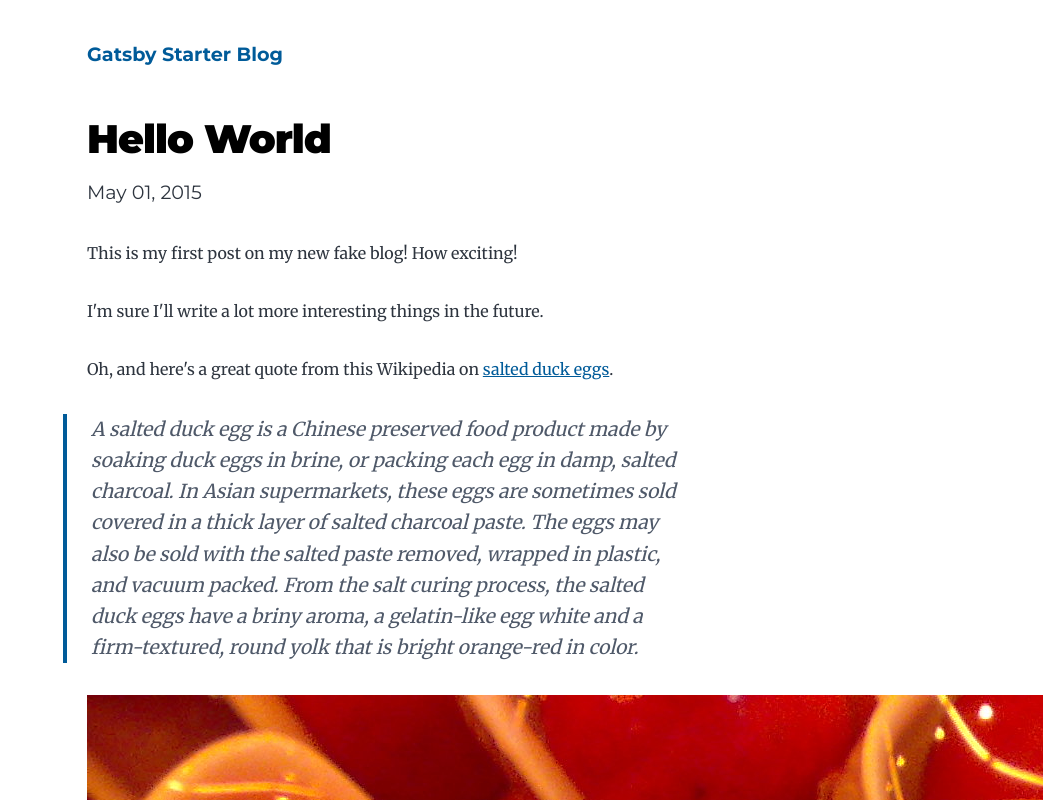
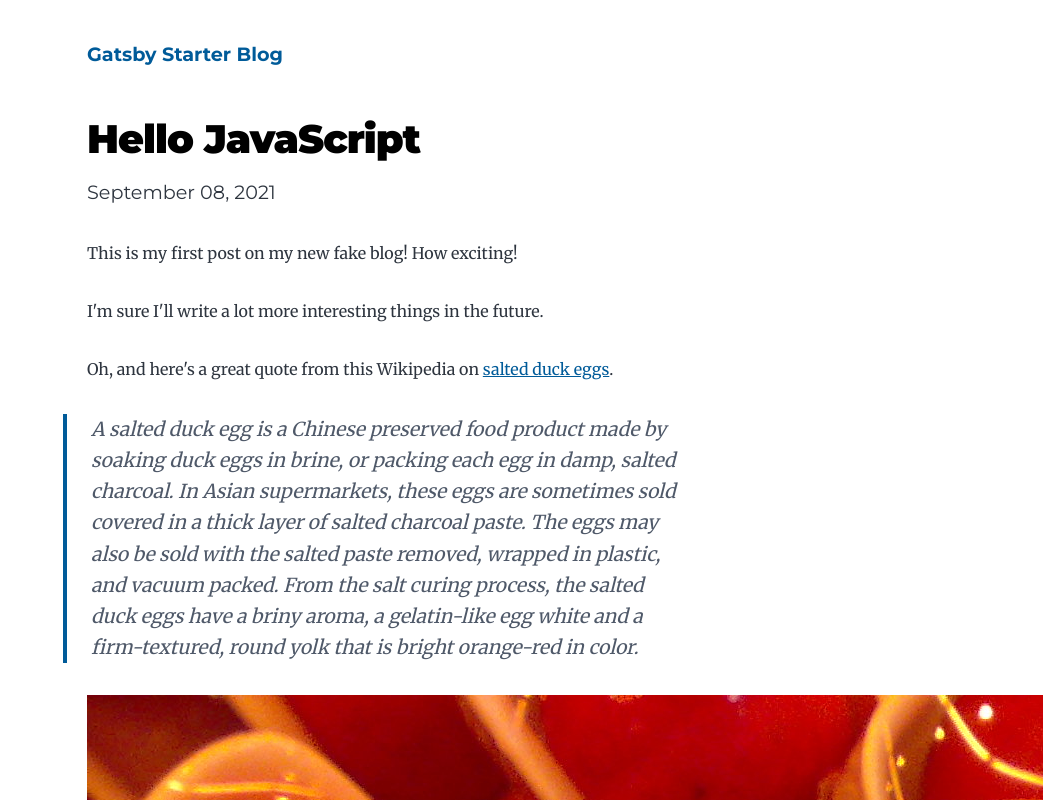
Before and after one commit to thekrprince/gatsby-blog-prince, a Gatsby site: page /hello-world/ in a window 1280 px wide. Shown: the top 800 px of the page, without its empty margins (237-1280 px from the left). Built offline with nearby package versions, Linux system fonts and the light colour scheme; Gatsby itself is replaced by a stand-in of ours; some packages are replaced by stand-ins of ours.

Commit message:
Update index.md

```diff
--- a/content/blog/hello-world/index.md
+++ b/content/blog/hello-world/index.md
@@ -1,6 +1,6 @@
 ---
-title: Hello World
-date: "2015-05-01T22:12:03.284Z"
+title: Hello JavaScript
+date: "2021-09-08T22:12:03.284Z"
 description: "Hello World"
 ---
 
```
